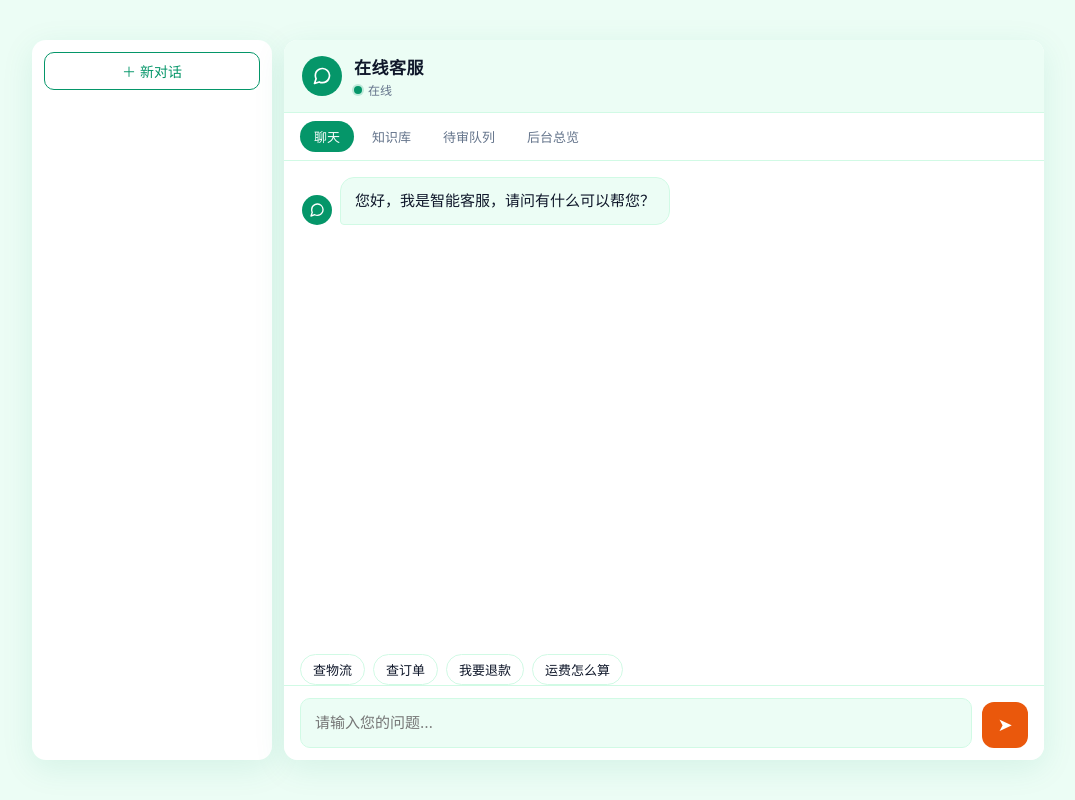
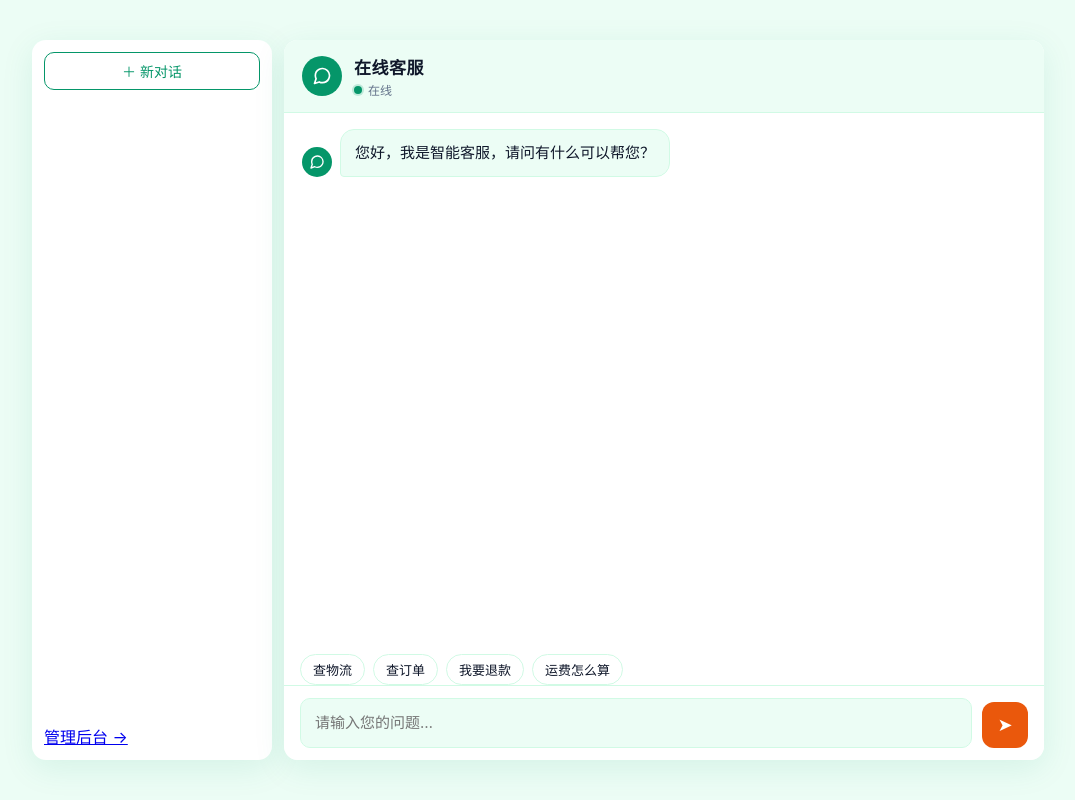
Before and after one commit to 749guiji/Mew_help, a plain HTML site: page static/index.html in a window 1280 px wide. Shown: the whole page, without its empty margins (102-1177 px from the left). Drawn offline with Linux system fonts and the light colour scheme; no server answers.

Commit message:
feat(ui): 聊天页隔离,去掉后台导航仅留管理后台入口
Co-Authored-By: Claude Code <noreply@anthropic.com>

```diff
--- a/static/index.html
+++ b/static/index.html
@@ -10,6 +10,7 @@
   <aside class="sidebar">
     <button id="new-chat" class="new-chat" type="button">＋ 新对话</button>
     <div id="conversations" class="conversations"></div>
+    <a href="/admin" class="admin-link">管理后台 →</a>
   </aside>
   <main class="chat-card">
     <header class="chat-header">
@@ -19,13 +20,6 @@
         <p class="status"><span class="dot"></span>在线</p>
       </div>
     </header>
-    <nav class="topnav">
-      <a href="/" class="active">聊天</a>
-      <a href="/kb">知识库</a>
-      <a href="/review">待审队列</a>
-      <a href="/admin">后台总览</a>
-    </nav>
-
     <div id="messages" class="messages">
       <div class="bubble assistant">
         <span class="avatar"><svg viewBox="0 0 24 24" fill="none" stroke="currentColor" stroke-width="2" stroke-linecap="round" stroke-linejoin="round"><path d="M21 11.5a8.38 8.38 0 0 1-.9 3.8 8.5 8.5 0 0 1-7.6 4.7 8.38 8.38 0 0 1-3.8-.9L3 21l1.9-5.7a8.38 8.38 0 0 1-.9-3.8 8.5 8.5 0 0 1 4.7-7.6 8.38 8.38 0 0 1 3.8-.9h.5a8.48 8.48 0 0 1 8 8z"/></svg></span>
```
Also changed, not shown: 1 other file.
